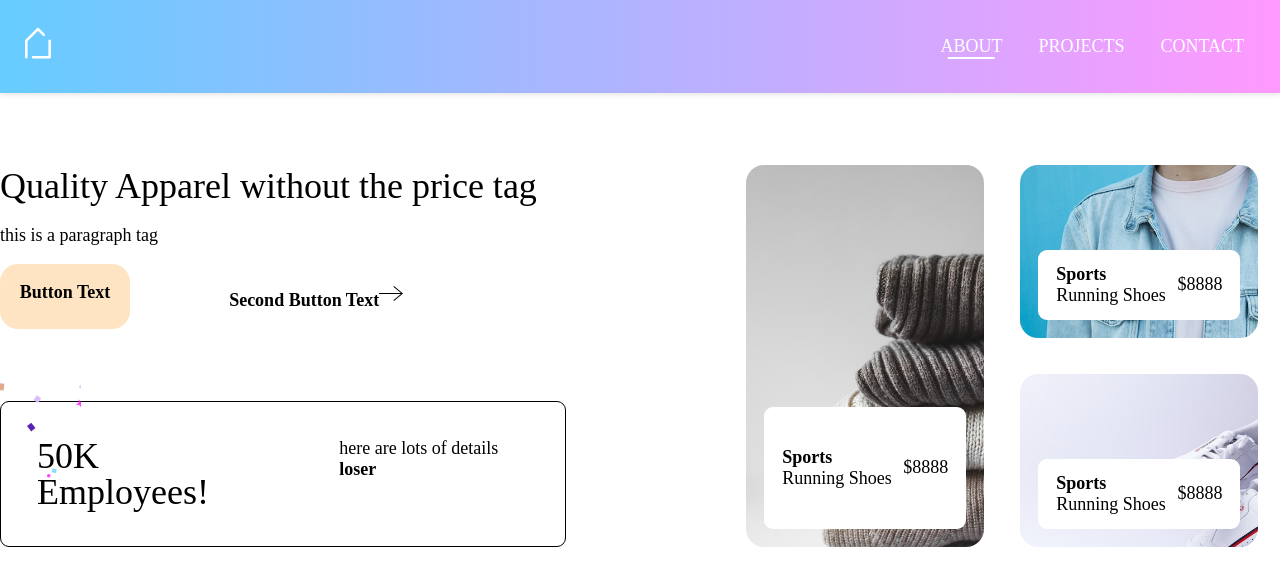
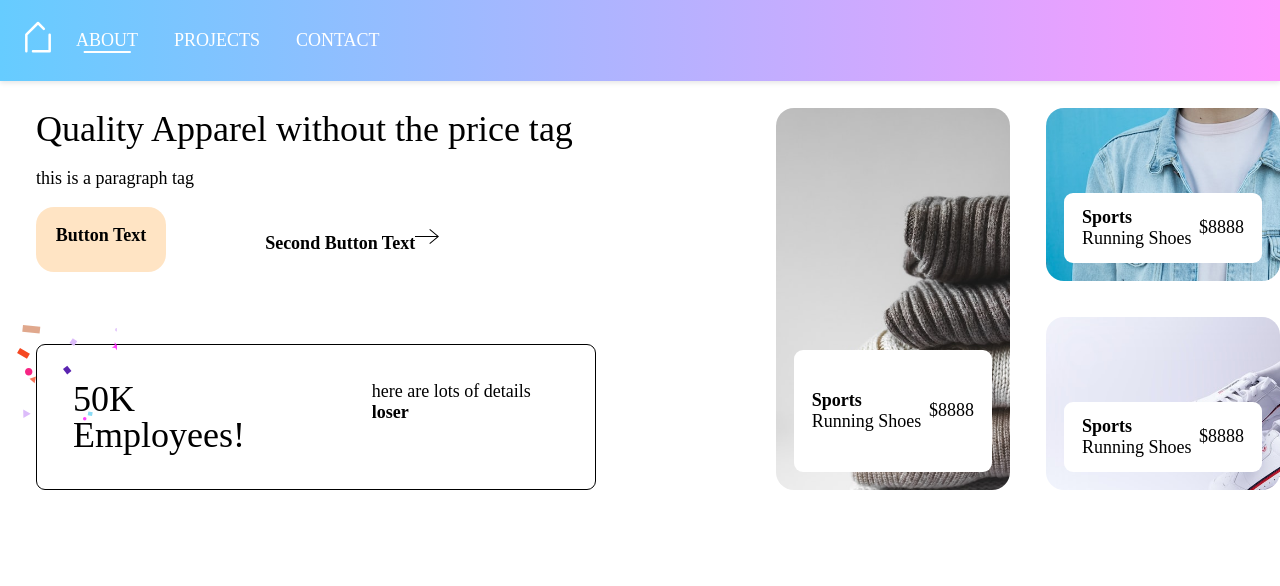
Before and after one commit to blakevd/blakevd-personal-website, a React (Create React App) app: page / in a window 1280 px wide. Shown: the top 586 px of the page. Built offline with nearby package versions, Linux system fonts and the light colour scheme.

Commit message:
top bar awlays stsays on top

```diff
--- a/src/App.css
+++ b/src/App.css
@@ -10,15 +10,20 @@ body {
 .wrapper {
   margin: 0 0;
   z-index: -1;
+  overflow: hidden;
 }
 
 header {
   display: flex;
-  justify-content: space-between;
   align-items: center;
   box-shadow: 0 2px 5px rgba(0, 0, 0, 0.1);
   background: linear-gradient(to right, #66ccff 0%, #ff99ff 100%);
   overflow: hidden;
+
+  position: fixed;
+  top: 0;
+  width: 100%;
+  z-index: 1;
 }
 
 header img{
@@ -27,7 +32,7 @@ header img{
 }
 
 nav {
-  margin: 2em;
+  margin: 0;
 }
 
 nav ul {
@@ -82,7 +87,8 @@ nav ul li a:hover::before{
 main {
   display: flex;
   gap: 10rem;
-  margin-top: 4em;
+  margin-top: 6rem;
+  margin-left: 2rem;
 }
 
 .about{
```
